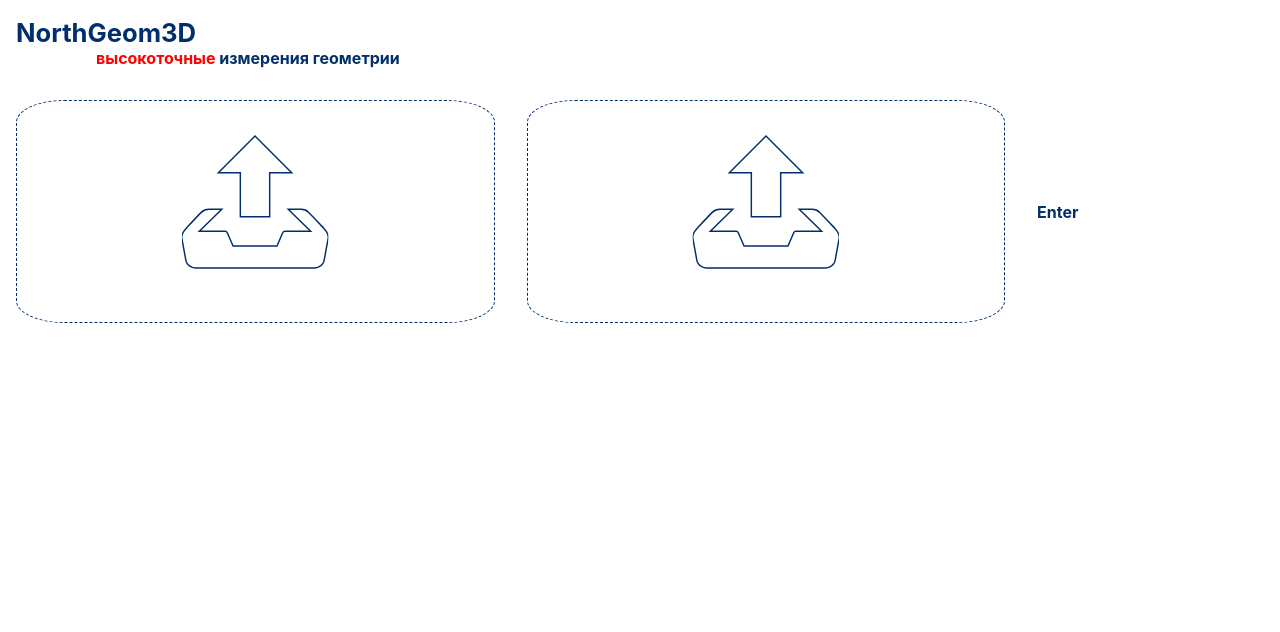
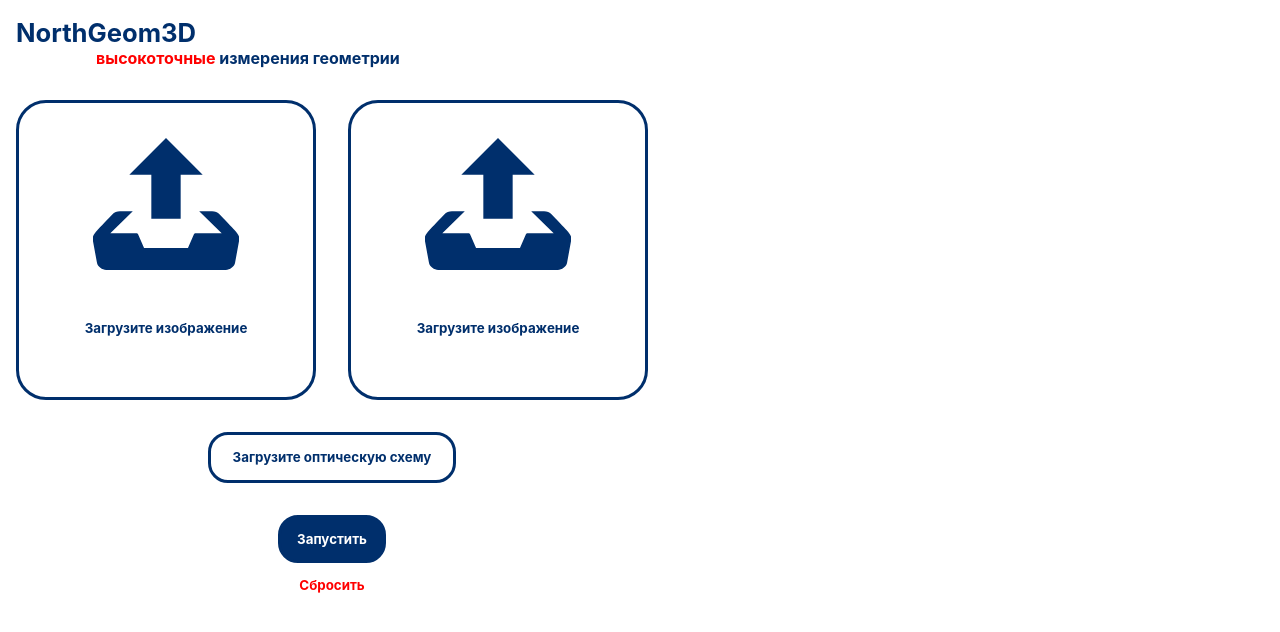
Before and after one commit to ankkarp/northGeom3d, a Next.js app in the folder client/: page / in a window 1280 px wide. Shown: the top 632 px of the page. Built offline with nearby package versions, Linux system fonts and the light colour scheme; no server answers.

Commit message:
input form

```diff
--- a/client/components/forms/InputForm.jsx
+++ b/client/components/forms/InputForm.jsx
@@ -13,13 +13,13 @@ export default function InputForm({ setPoints, setStlURL }) {
   const [loading, setLoading] = useState(false);
   const [imageFile, setImageFile] = useState(null);
   const [imageFile2, setImageFile2] = useState(null);
-  const [inputImageURL, setImageURL] = useState(null);
-  const [inputImageURL2, setImageURL2] = useState(null);
+  const [imageURL, setImageURL] = useState(null);
+  const [imageURL2, setImageURL2] = useState(null);
   const [schema, setSchema] = useState(null);
 
   const handleClear = (e) => {
-    setFile(null);
-    setFile2(null);
+    setImageFile(null);
+    setImageFile2(null);
     setImageURL(null);
     setImageURL2(null);
     setPoints(null);
@@ -33,16 +33,16 @@ export default function InputForm({ setPoints, setStlURL }) {
     formData.append("yaml_file", schema);
     try {
       http
-        .post(`upload/test/ply`, formData, {
+        .post(`api/test/ply`, formData, {
           headers: {
             "Content-Type": "multipart/form-data",
           },
         })
         .then((r) => setPoints(r.data))
         .then(() => formData.delete("yaml_file"))
-        .post(`upload/test/stl`, formData, {
+        .post(`api/test/stl`, formData, {
           headers: {
-            "Content-Type": file.type,
+            "Content-Type": "multipart/form-data",
           },
         })
         .then((r) => setStlURL(r.data));
@@ -54,12 +54,26 @@ export default function InputForm({ setPoints, setStlURL }) {
 
   return (
     <>
-      <ImageInput setImageFile={setImageFile} setImageURL={setImageURL} />
-      <ImageInput setImageFile={setImageFile2} setImageURL={setImageURL2} />
-      <TextFileInput />
-      <div>
-        <button onClick={() => handleSubmit()}>Запустить</button>
-        <button onClick={() => handleClear()}>Сбросить</button>
+      <ImageInput
+        setImageFile={setImageFile}
+        setImageURL={setImageURL}
+        imageURL={imageURL}
+        // inputImageRef={inputImageRef}
+      />
+      <ImageInput
+        setImageFile={setImageFile2}
+        setImageURL={setImageURL2}
+        imageURL={imageURL2}
+        // inputImageRef={inputImageRef2}
+      />
+      <TextFileInput setSchema={setSchema} schema={schema} />
+      <div className={styles.buttons}>
+        <button className={styles.submit} onClick={() => handleSubmit()}>
+          <p>Запустить</p>
+        </button>
+        <button className={styles.cancel} onClick={() => handleClear()}>
+          <p>Сбросить</p>
+        </button>
       </div>
     </>
   );
--- a/client/components/forms/InputForm.module.css
+++ b/client/components/forms/InputForm.module.css
@@ -1,52 +1,33 @@
-.container{
+.cancel{
+    border-radius: 20px;
+    background-color: white;
+    width: fit-content;
+    padding: 0 2rem 0 2rem;
+}
+
+.cancel p{
+    color: var(--accent-clr)
+}
+
+.submit{
+    border: 3px var(--base-clr) solid;
+    border-radius: 20px;
+    background-color: var(--base-clr);
+    height: fit-content;
+    padding: 0 1rem 0 1rem;
+}
+
+.submit p{
+    color: white
+}
+
+
+.buttons{
+    grid-row: 3;
+    grid-column: span 2;
+    position: relative;
+    width: 100%;
     display: flex;
     flex-direction: column;
-    justify-content: center;
     align-items: center;
-    align-content: center;
-    width: 100%;
-    height: 100vh;
-    position: relative;
 }
-
-.loading{
-    position: absolute;
-    top: 50%;
-    left: 50%;
-}
-
-.upload {
-    width: clamp(500px, 500px, 40vw);
-    height: clamp(500px, 500px, 90vw);
-    border: 1px var(--accent-clr) double;
-    border-radius: 10%;
-    display: flex;
-    flex-direction: column;
-    justify-content: center;
-    align-items: center;
-    color: var(--accent-clr);
-    position: relative;
-}
-
-.upload input {
-    display: none;
-}
-
-.upload button {
-    width: 100%;
-    height: 100%;
-    font-family: 'Courier New', Courier, monospace;
-    font-size: large;
-    color: var(--accent-clr);
-}
-
-.shadow {
-    position: absolute;
-    width: 100%;
-    height: 100%;
-    object-fit: cover;
-    overflow: hidden;
-    border-radius: 10%;
-    background-color: rgba(22, 22, 57, 0.478);
-    z-index: 9;
-}
--- a/client/components/icons/UploadIcon.module.css
+++ b/client/components/icons/UploadIcon.module.css
@@ -4,10 +4,10 @@
 }
 .upload g path{
     transition: 1s ease-in-out;
-    stroke: var(--base-clr)
+    fill: var(--base-clr)
 }
 
 .upload :hover {
-    stroke:var(--accent-clr);
+    fill:var(--accent-clr);
     transition: .5s ease-in-out;
 }
--- a/client/components/inputs/ImageInput.jsx
+++ b/client/components/inputs/ImageInput.jsx
@@ -1,29 +1,42 @@
 import UploadIcon from "@icons/UploadIcon";
 import { useRef } from "react";
+
 import styles from "./ImageInput.module.css";
+import Image from "next/image";
 
-const ImageInput = ({ setImageFile, setInputImageURL }) => {
+const ImageInput = ({ setImageFile, setImageURL, imageURL }) => {
   const inputRef = useRef(null);
 
   return (
-    <button
-      className={styles.container}
-      onClick={(e) => handleChoose(e, inputRef)}
-    >
+    <div className={styles.container}>
+      {imageURL ? (
+        <Image
+          src={imageURL}
+          alt="Загруженное изображение"
+          fill={true}
+          style={{
+            overflow: "hidden",
+            borderRadius: "30px",
+            objectFit: "cover",
+          }}
+        />
+      ) : (
+        <button onClick={(e) => inputRef.current.click()}>
           <input
             className={styles.upload}
             ref={inputRef}
             type="file"
             onChange={(e) => {
               setImageFile(e.target.files[0]);
-          setInputImageURL(URL.createObjectURL(e.target.files[0]));
+              setImageURL(URL.createObjectURL(e.target.files[0]));
             }}
-        disabled={inputRef.current}
             accept=".png,.jpeg,.jpg"
           />
-      <UploadIcon width={200} height={200} />
-      <div className="footer">Загрузите изображение</div>
+          <UploadIcon width={"200px"} height={"200px"} />
+          <p>Загрузите изображение</p>
         </button>
+      )}
+    </div>
   );
 };
 
--- a/client/components/inputs/ImageInput.module.css
+++ b/client/components/inputs/ImageInput.module.css
@@ -1,16 +1,26 @@
 .upload {
     display: none;
+    position: relative;
 }
 
 .container{
-    border: 1px var(--base-clr) dashed;
-    border-radius: 10%;
+    border: 3px var(--base-clr) solid;
+    border-radius: 30px;
+    justify-content: center;
+    position: relative;
+    height:300px;
+    width: 300px;
 }
 
+.container button{
+    width: 100%
+}
+
+/* .container button svg g path{
+    transition: 1s ease-in-out;
+    fill: var(--base-clr)
+} */
+
 .upload button {
-    width: 100%;
-    height: 100%;
-    font-family: 'Courier New', Courier, monospace;
-    font-size: large;
     color: var(--accent-clr);
 }
--- a/client/components/inputs/TextFileInput.jsx
+++ b/client/components/inputs/TextFileInput.jsx
@@ -1,5 +1,31 @@
-const TextFileInput = () => {
-  return <div>Enter</div>;
+import { useRef } from "react";
+import styles from "./TextFileInput.module.css";
+import UploadIcon from "@icons/UploadIcon";
+
+const TextFileInput = ({ setSchema, schema }) => {
+  const inputRef = useRef(null);
+
+  return (
+    <div className={styles.container}>
+      <div className={styles.button}>
+        <button onClick={(e) => inputRef.current.click()}>
+          <p>Загрузите оптическую схему</p>
+        </button>
+        <input
+          className={styles.upload}
+          ref={inputRef}
+          type="file"
+          onChange={(e) => {
+            setSchema(e.target.files[0]);
+          }}
+          accept=".yaml,.json"
+        />
+      </div>
+      {schema && (
+        <p className={styles.confirm}>{`Файл ${schema.name} загружен`}</p>
+      )}
+    </div>
+  );
 };
 
 export default TextFileInput;
--- a/client/components/inputs/TextFileInput.module.css
+++ b/client/components/inputs/TextFileInput.module.css
@@ -0,0 +1,26 @@
+.container{
+    grid-row: 2;
+    grid-column: span 2;
+    position: relative;
+}
+
+.button{
+    border: 3px var(--base-clr) solid;
+    border-radius: 20px;
+    background-color: white;
+    width: fit-content;
+    padding: 0 1rem 0 1rem;
+}
+
+.upload {
+    display: none;
+    position: relative;
+    width: 100%;
+    height: 100%;
+}
+
+.confirm{
+    font-size: x-small;
+    text-align: center;
+    color: var(--base-clr)
+}
--- a/client/jsconfig.json
+++ b/client/jsconfig.json
@@ -7,6 +7,7 @@
       "@inputs/*": ["components/inputs/*"],
       "@outputs/*": ["components/outputs/*"],
       "@layouts/*": ["components/layouts/*"],
+      "@forms/*": ["components/forms/*"],
       "@api/*": ["api/*"],
     }
   },
--- a/client/pages/index.jsx
+++ b/client/pages/index.jsx
@@ -1,5 +1,5 @@
 import { useState } from "react";
-import InputForm from "../components/forms/InputForm";
+import InputForm from "@forms/InputForm";
 
 export default function Home() {
   return (
--- a/client/style.css
+++ b/client/style.css
@@ -5,12 +5,9 @@
   --font: Inter
 }
 
-html,
-body {
+html{
   padding: 0;
   margin: 0;
-  font-family: -apple-system, BlinkMacSystemFont, Segoe UI, Roboto, Oxygen,
-    Ubuntu, Cantarell, Fira Sans, Droid Sans, Helvetica Neue, sans-serif;
 }
 
 a {
@@ -35,6 +32,14 @@ body {
   font-style: normal;
   margin: 1rem;
 
+}
+
+p {
+  color: var(--base-clr);
+  font-family: "Inter", sans-serif;
+  font-optical-sizing: auto;
+  font-weight: 700;
+  font-style: normal;
 }
 
 textarea, input, button {
@@ -69,17 +74,16 @@ span{
 
 main {
   display: grid;
-  grid-template-columns: 1fr 1fr ;
-  align-items: center;
-  grid-auto-flow: column;
+  grid-template-columns: 300px 300px 1fr;
   column-gap: 2em;
   row-gap: 2em;
+  place-items: center;
+
 }
 
 @media screen and (orientation:portrait) {
   main {
     grid-template-columns: 1fr;
-  grid-auto-flow: row;
 
   }
 }
```
Lines whose indentation alone changed are shown as unchanged.
